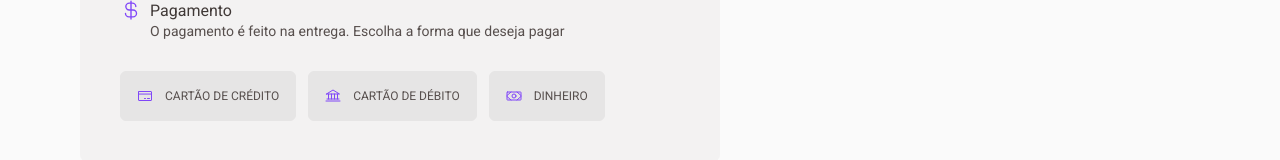
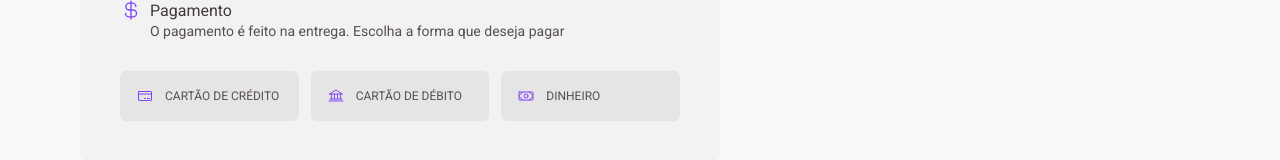
Before and after one commit to jvolima/coffee_delivery, a Next.js app in the folder web/: page /checkout in a window 1280 px wide. Shown: the part 580-740 px from the top of the page. Built offline with nearby package versions, Linux system fonts and the light colour scheme.

Commit message:
fix na estilização

```diff
--- a/web/src/pages/styles/checkout.ts
+++ b/web/src/pages/styles/checkout.ts
@@ -76,8 +76,8 @@ export const PaymentInfos = styled.div`
 
 export const PaymentMethods = styled.div`
   margin-top: 32px;
-  display: flex;
-  align-items: center;
+  display: grid;
+  grid-template-columns: repeat(3, 1fr);
   gap: 0 12px;
 `;
 
```
